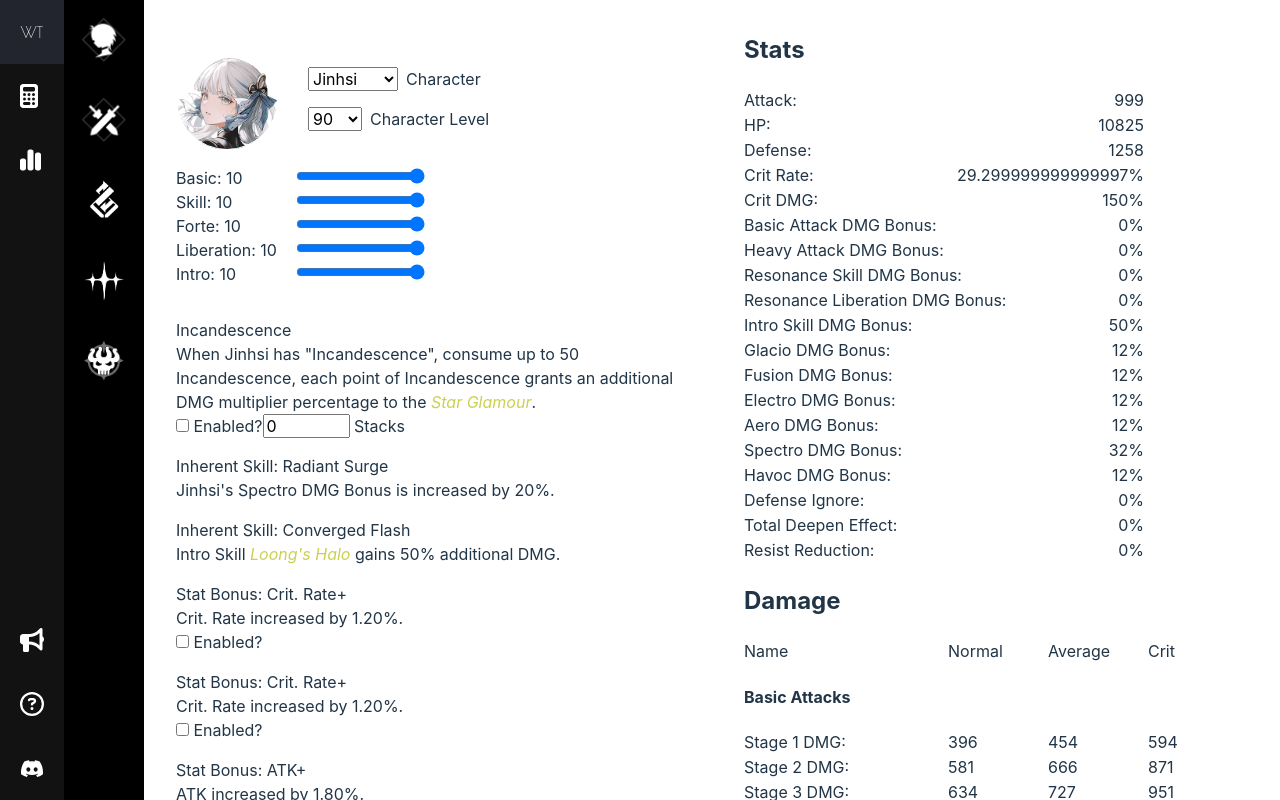
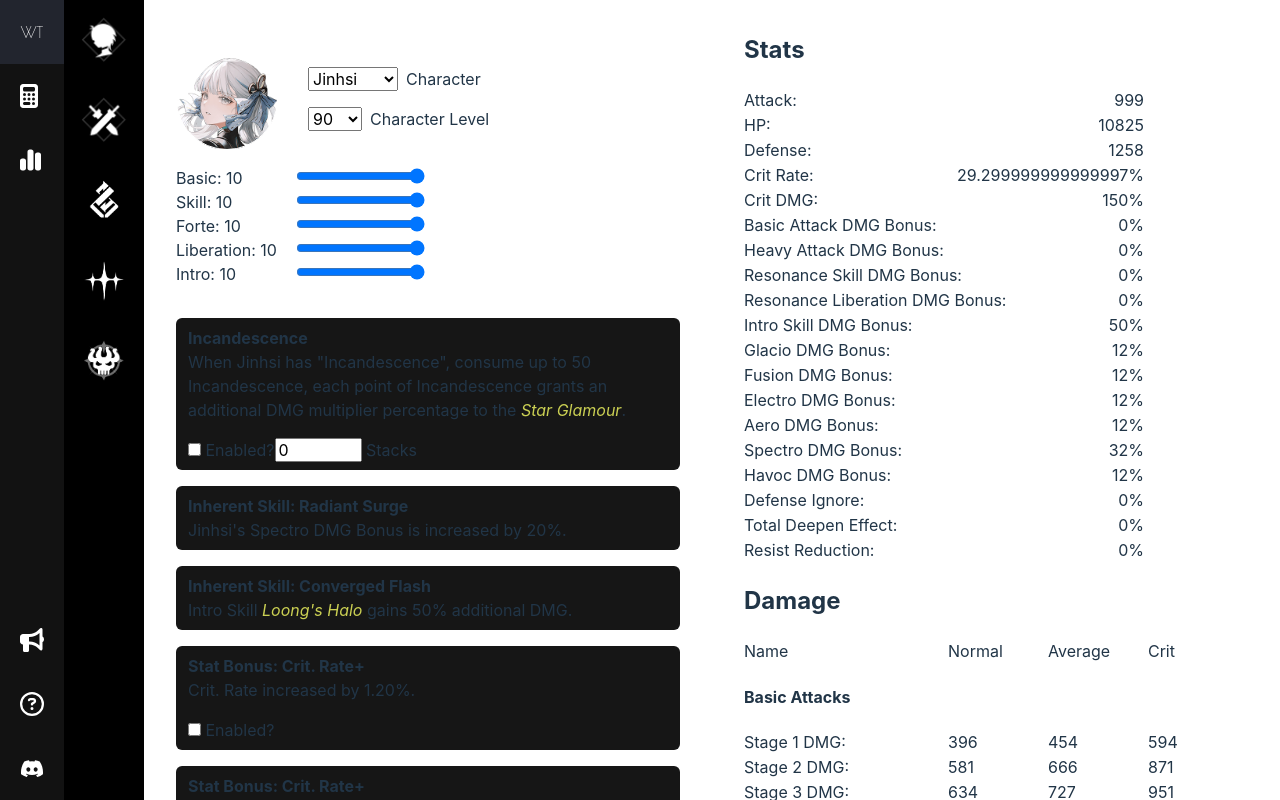
Before and after one commit to ryanbenson/wuthering-waves-optimizer, a Vue app: page / in a window 1280 px wide. Built offline with nearby package versions, Linux system fonts and the light colour scheme.

Commit message:
Small UI update to make passives and buffs easier to see

```diff
--- a/src/components/CalculatorCharacterBuff.vue
+++ b/src/components/CalculatorCharacterBuff.vue
@@ -119,8 +119,16 @@ export default {
 };
 </script>
 
-<style scoped>
+<style scoped lang="scss">
 .character__buff {
   margin-top: 1rem;
+
+  span:first-of-type {
+    font-weight: bold;
+  }
+}
+label {
+  margin: 1rem 0 0;
+  display: inline-block;
 }
 </style>
--- a/src/components/CalculatorCharacterBuffs.vue
+++ b/src/components/CalculatorCharacterBuffs.vue
@@ -85,5 +85,8 @@ export default {
 <style scoped>
 .character__buff {
   margin-top: 1rem;
+  background-color: #161616;
+  padding: 0.5rem 0.75rem;
+  border-radius: 6px;
 }
 </style>
--- a/src/components/CalculatorResonanceChains.vue
+++ b/src/components/CalculatorResonanceChains.vue
@@ -111,5 +111,11 @@ export default {
 <style scoped>
 .character__buff {
   margin-top: 1rem;
+  background-color: #161616;
+  padding: 0.5rem 0.75rem;
+  border-radius: 6px;
+}
+.character__buff:first-child {
+  margin-top: 0;
 }
 </style>
--- a/src/components/CalculatorResonanceChainsItem.vue
+++ b/src/components/CalculatorResonanceChainsItem.vue
@@ -150,8 +150,16 @@ export default {
 };
 </script>
 
-<style scoped>
+<style scoped lang="scss">
 .character__buff {
   margin-top: 1rem;
+
+  span:first-of-type {
+    font-weight: bold;
+  }
+}
+label {
+  margin: 1rem 0 0;
+  display: inline-block;
 }
 </style>
--- a/src/components/CalculatorWeapons.vue
+++ b/src/components/CalculatorWeapons.vue
@@ -172,3 +172,16 @@ export default {
   },
 };
 </script>
+
+<style scoped lang="scss">
+.weapon__passive {
+  background-color: #161616;
+  padding: 0.5rem 0.75rem;
+  border-radius: 6px;
+  margin-top: 1rem;
+
+  span:first-of-type {
+    font-weight: bold;
+  }
+}
+</style>
--- a/src/components/CalculatorWeaponsPassive.vue
+++ b/src/components/CalculatorWeaponsPassive.vue
@@ -112,3 +112,13 @@ export default {
   },
 };
 </script>
+
+<style scoped lang="scss">
+p {
+  margin: 0;
+}
+label {
+  margin: 1rem 0 0;
+  display: inline-block;
+}
+</style>
```
